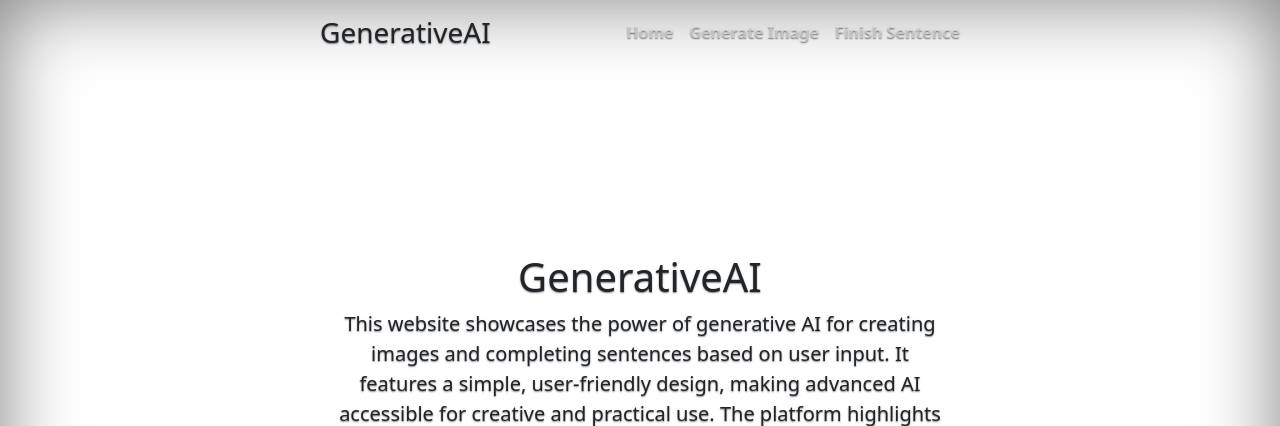
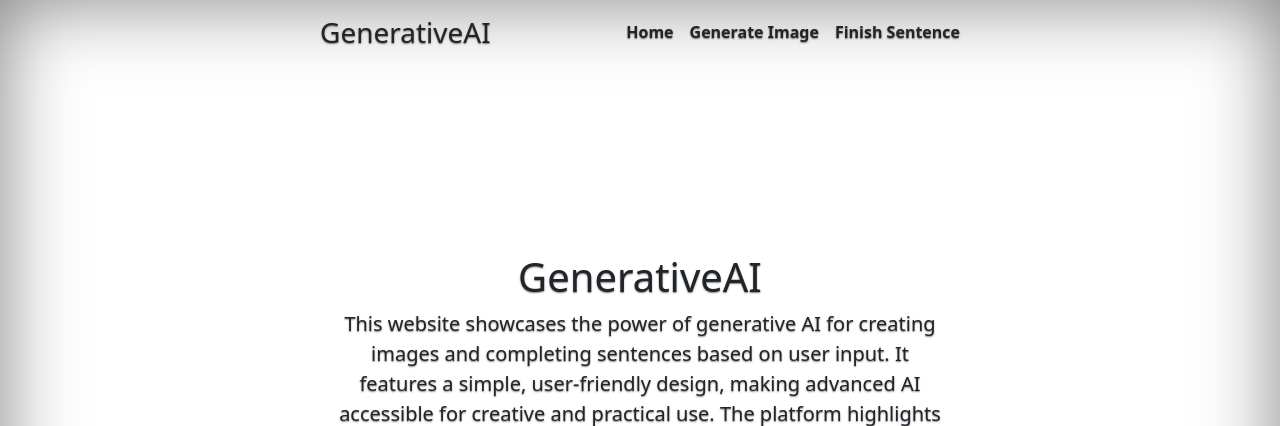
Before and after one commit to pinkozz/generate-ai, a Python web app: template templates/main.html in a window 1280 px wide. Shown: the top 426 px of the page. Run offline with Jinja, Linux system fonts and the light colour scheme; the template is opened without the code that fills it, so the values that code supplies are empty.

Commit message:
Change styling

```diff
--- a/templates/header.html
+++ b/templates/header.html
@@ -3,23 +3,9 @@
 	<div>
 		<h3 class="float-md-start mb-0">GenerativeAI</h3>
 		<nav class="nav nav-masthead justify-content-center float-md-end">
-			{% if current_page == "/" %}
-				<a class="nav-link fw-bold py-1 px-0 active" aria-current="page" href="/">Home</a>
-				<a class="nav-link fw-bold py-1 px-0" href="/generate-image">Generate Image</a>
-				<a class="nav-link fw-bold py-1 px-0" href="/finish-sentence">Finish Sentence</a>
-			{% elif current_page == "/generate-image" %}
-				<a class="nav-link fw-bold py-1 px-0" href="/">Home</a>
-				<a class="nav-link fw-bold py-1 px-0 active" aria-current="page" href="/generate-image">Generate Image</a>
-				<a class="nav-link fw-bold py-1 px-0" href="/finish-sentence">Finish Sentence</a>
-			{% elif current_page == "/finish-sentence" %}
-				<a class="nav-link fw-bold py-1 px-0" href="/">Home</a>
-				<a class="nav-link fw-bold py-1 px-0" href="/generate-image">Generate Image</a>
-				<a class="nav-link fw-bold py-1 px-0 active" aria-current="page" href="/finish-sentence">Finish Sentence</a>
-			{% else %}
-				<a class="nav-link fw-bold py-1 px-0" href="/">Home</a>
-				<a class="nav-link fw-bold py-1 px-0" href="/generate-image">Generate Image</a>
-				<a class="nav-link fw-bold py-1 px-0" href="/finish-sentence">Finish Sentence</a>
-			{% endif %}
+				<a class="text-dark nav-link fw-bold py-1 px-0" href="/">Home</a>
+				<a class="text-dark nav-link fw-bold py-1 px-0" href="/generate-image">Generate Image</a>
+				<a class="text-dark nav-link fw-bold py-1 px-0" href="/finish-sentence">Finish Sentence</a>
 		</nav>
 	</div>
 	<script src="https://cdn.jsdelivr.net/npm/bootstrap@5.3.3/dist/js/bootstrap.bundle.min.js" integrity="sha384-YvpcrYf0tY3lHB60NNkmXc5s9fDVZLESaAA55NDzOxhy9GkcIdslK1eN7N6jIeHz" crossorigin="anonymous"></script>
```
